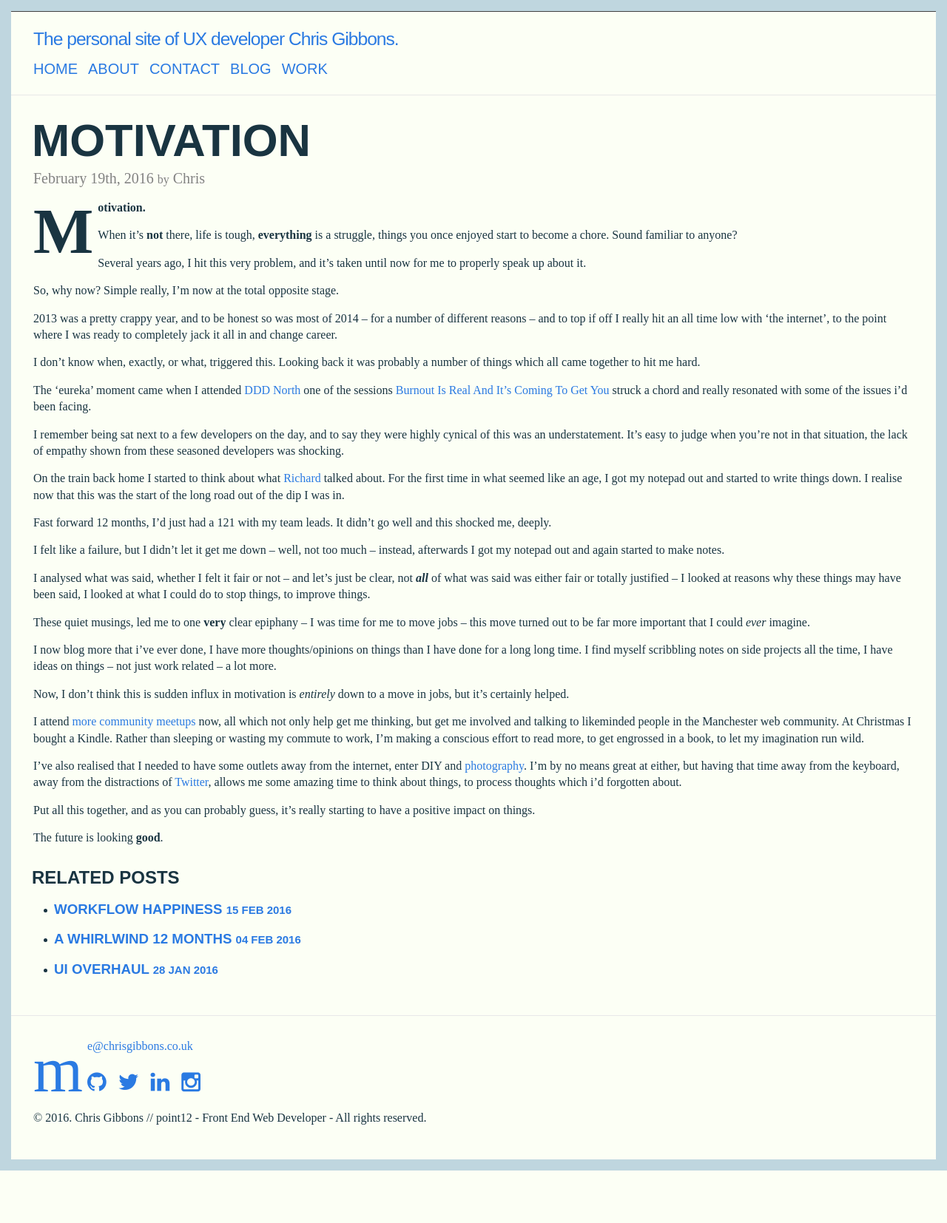
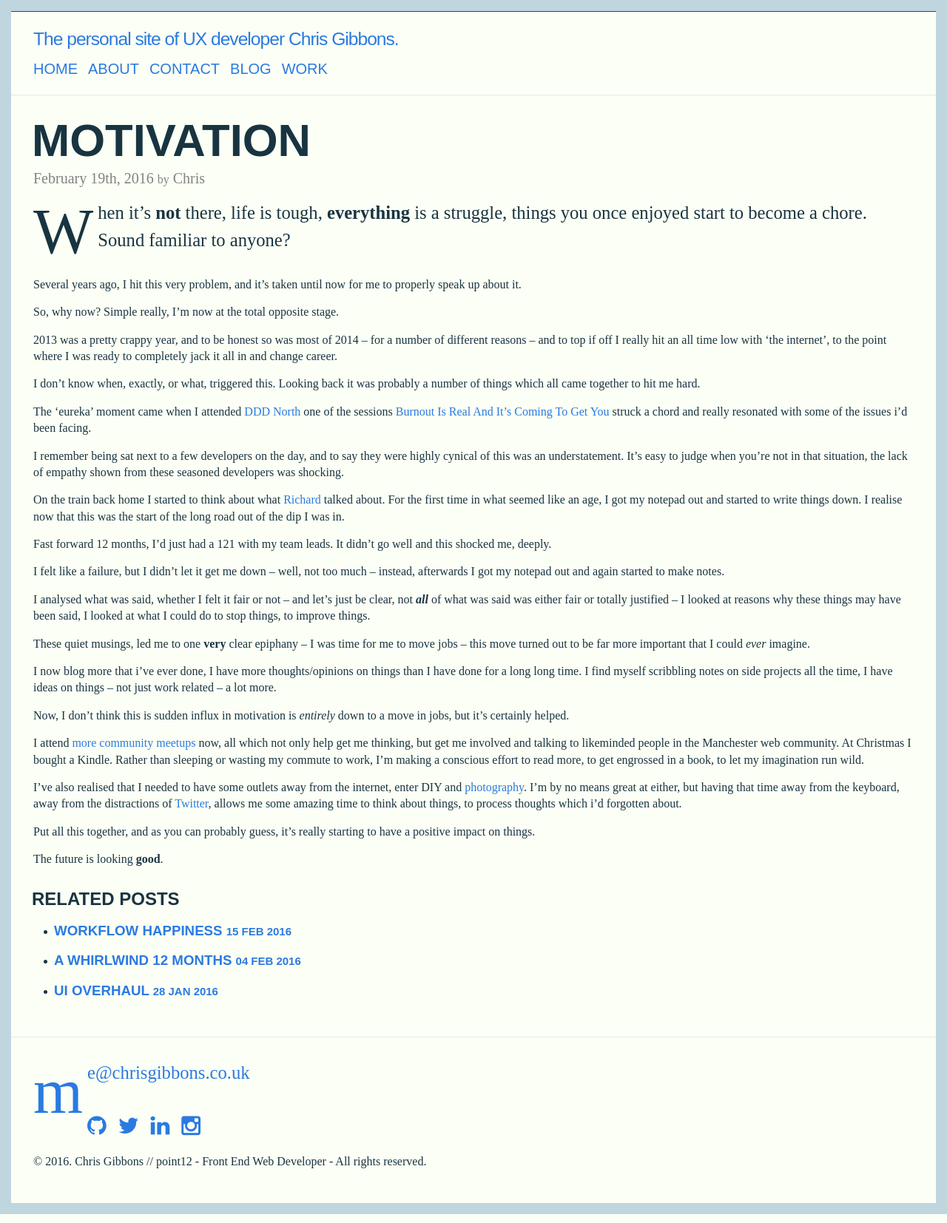
Before and after one commit to gbbns/gbbns.github.io, a Jekyll site: the page built from _posts/2016-02-19-motivation.md, in a window 1280 px wide. Shown: the whole page at 74% size. Built offline with Jekyll 4.4.1, drawn with Linux system fonts in a browser that asks for light colours; comment, search, counter and statistics services are not loaded; before the commit the page ends 1595 px from its top, so only the background shows below that.

Commit message:
Typography tweak
Added emphasis on the first paragraph as well as the drop cap.

```diff
--- a/_includes/head.html
+++ b/_includes/head.html
@@ -46,14 +46,14 @@
         s.parentNode.insertBefore(wf, s);
       })();
 
-      var _gaq = _gaq || [];
-      _gaq.push(['_setAccount', 'UA-31834421-1']);
-      _gaq.push(['_trackPageview']);
-
-      (function() {
-        var ga = document.createElement('script'); ga.type = 'text/javascript'; ga.async = true;
-        ga.src = ('https:' == document.location.protocol ? 'https://ssl' : 'http://www') + '.google-analytics.com/ga.js';
-        var s = document.getElementsByTagName('script')[0]; s.parentNode.insertBefore(ga, s);
-      })();
+      // var _gaq = _gaq || [];
+      // _gaq.push(['_setAccount', 'UA-31834421-1']);
+      // _gaq.push(['_trackPageview']);
+      //
+      // (function() {
+      //   var ga = document.createElement('script'); ga.type = 'text/javascript'; ga.async = true;
+      //   ga.src = ('https:' == document.location.protocol ? 'https://ssl' : 'http://www') + '.google-analytics.com/ga.js';
+      //   var s = document.getElementsByTagName('script')[0]; s.parentNode.insertBefore(ga, s);
+      // })();
     </script>
   </head>
--- a/_posts/2016-02-19-motivation.md
+++ b/_posts/2016-02-19-motivation.md
@@ -5,8 +5,6 @@ date:   2016-02-19 08:30:00
 author: "Chris"
 categories: work personal motivation
 ---
-**Motivation.**
-
 When it's **not** there, life is tough, **everything** is a struggle, things you once enjoyed start to become a chore. Sound familiar to anyone?
 
 Several years ago, I hit this very problem, and it's taken until now for me to properly speak up about it.
--- a/_sass/_base.scss
+++ b/_sass/_base.scss
@@ -477,12 +477,16 @@ p {
   line-height:1.4;
 
   &:first-child {
+    font-size: remy(20px);
+    margin-bottom: 30px;
+    line-height: 1.5;
 
     &:first-letter {
       float: left;
       font-size: remy(70px);
       line-height: remy(70px);
       padding: 0px 6px 0px 0px;
+      margin-bottom: -12px;
     }
   }
 }
```
